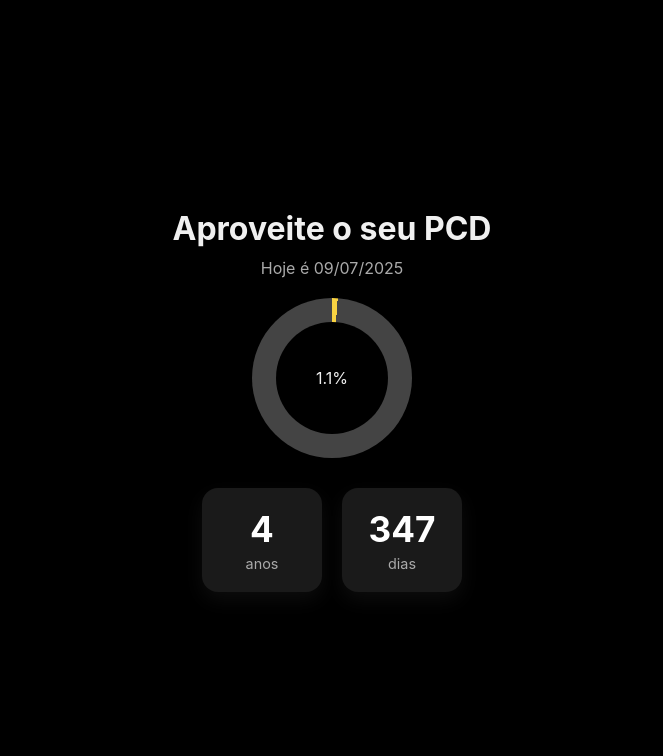
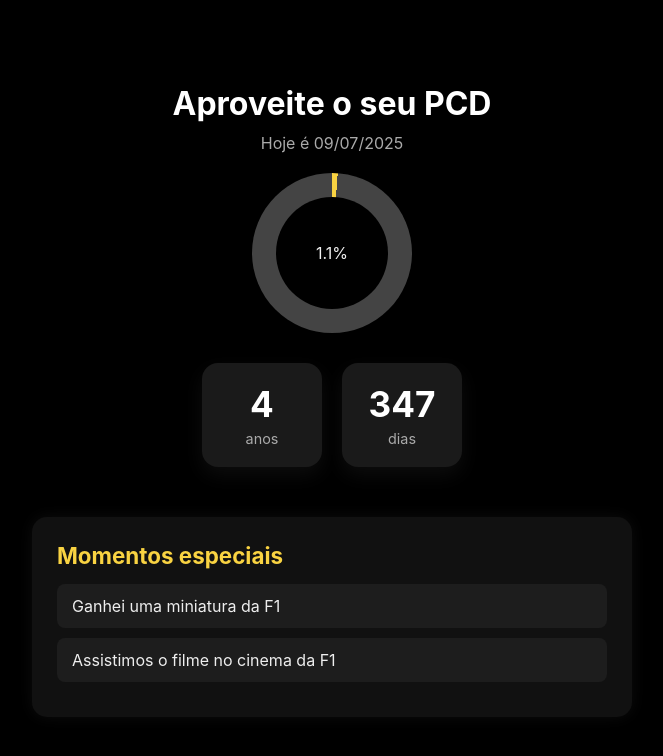
Before and after one commit to dgandersoncorrea/contadorpcd, a plain HTML site: page index.html in a window 1280 px wide. Shown: the whole page, without its empty margins (308-971 px from the left). Drawn offline with Linux system fonts and the light colour scheme.

Commit message:
Update index.html

```diff
--- a/index.html
+++ b/index.html
@@ -1,7 +1,7 @@
 <!DOCTYPE html>
 <html lang="pt-BR">
 <head>
-  <meta charset="UTF-8">
+  <meta charset="UTF-8" />
   <meta name="viewport" content="width=device-width, initial-scale=1.0">
   <title>Aproveite o seu PCD</title>
   <style>
@@ -18,20 +18,20 @@
       display: flex;
       align-items: center;
       justify-content: center;
+      flex-direction: column;
       min-height: 100vh;
       padding: 20px;
     }
 
     .container {
       text-align: center;
-      max-width: 500px;
+      max-width: 600px;
       width: 100%;
     }
 
     h1 {
       font-size: 2em;
       margin-bottom: 10px;
-      color: #f0f0f0;
     }
 
     .date-today {
@@ -90,7 +90,6 @@
     .number {
       font-size: 2.2em;
       font-weight: bold;
-      color: #fff;
     }
 
     .label {
@@ -99,9 +98,41 @@
       margin-top: 5px;
     }
 
+    /* Momentos especiais */
+    .momentos-section {
+      margin-top: 50px;
+      text-align: left;
+      background-color: #111;
+      padding: 25px;
+      border-radius: 15px;
+      width: 100%;
+      max-width: 600px;
+      box-shadow: 0 0 15px rgba(255, 255, 255, 0.05);
+    }
+
+    .momentos-section h2 {
+      font-size: 1.4em;
+      margin-bottom: 15px;
+      color: #f9d342;
+    }
+
+    .momentos-section ul {
+      list-style: none;
+      padding-left: 0;
+    }
+
+    .momentos-section li {
+      background: #1d1d1d;
+      margin-bottom: 10px;
+      padding: 12px 15px;
+      border-radius: 8px;
+      font-size: 1em;
+      color: #eee;
+    }
+
     @media (max-width: 400px) {
       h1 {
-        font-size: 1.5em;
+        font-size: 1.6em;
       }
 
       .chart-container {
@@ -116,6 +147,10 @@
 
       .number {
         font-size: 1.8em;
+      }
+
+      .momentos-section {
+        padding: 20px;
       }
     }
   </style>
@@ -132,9 +167,16 @@
       </div>
     </div>
 
-    <div class="countdown-container" id="countdown">
-      <!-- caixas dinâmicas -->
-    </div>
+    <div class="countdown-container" id="countdown"></div>
+  </div>
+
+  <!-- Seção de momentos especiais -->
+  <div class="momentos-section">
+    <h2>Momentos especiais</h2>
+    <ul class="momentos">
+      <li>Ganhei uma miniatura da F1</li>
+      <li>Assistimos o filme no cinema da F1</li>
+    </ul>
   </div>
 
   <script>
```
